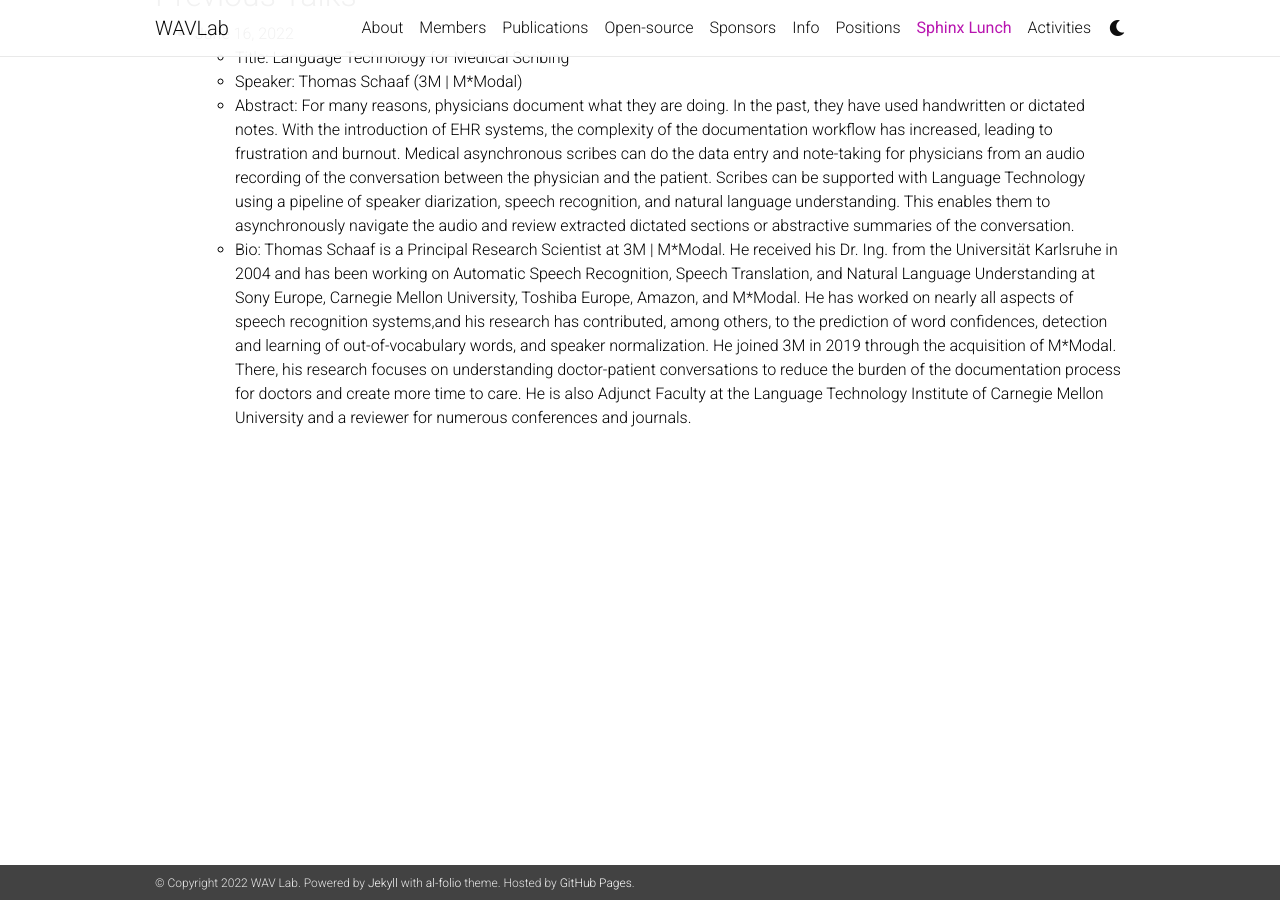
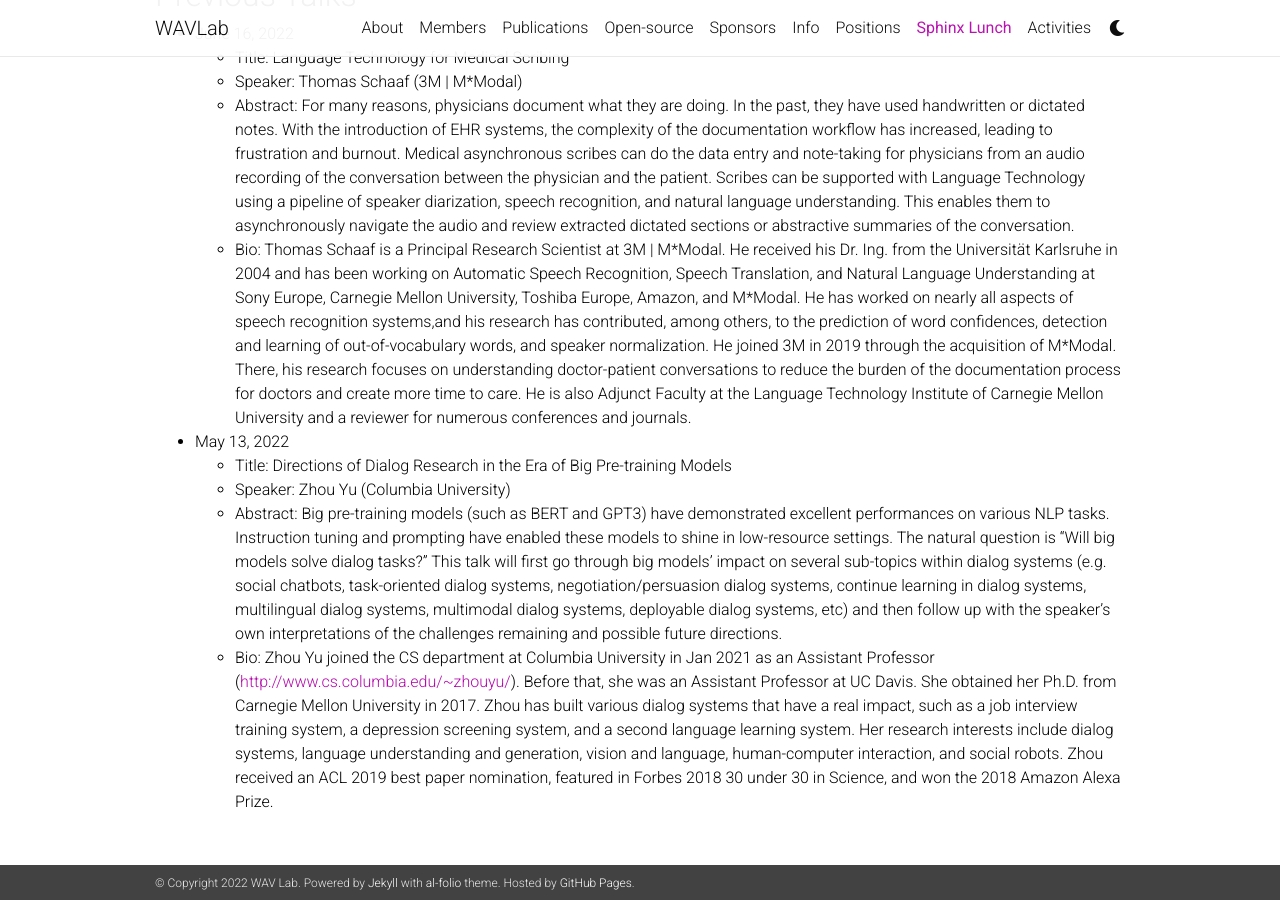
Before and after one commit to shinjiwlab/shinjiwlab.github.io, a Jekyll site: the page built from _pages/sphinx-lunch.md, in a window 1280 px wide and 900 px high, scrolled down 512 px. Built offline with Jekyll 4.4.1, drawn with Linux system fonts in a browser that asks for light colours; nearby versions of some CDN libraries; a style sheet for code colours, icons or effects is not loaded.

Commit message:
add previous talk

```diff
--- a/_pages/sphinx-lunch.md
+++ b/_pages/sphinx-lunch.md
@@ -28,3 +28,9 @@ So, please subscribe to it if you're interested in the CMU speech!
   - Speaker: Thomas Schaaf (3M \| M\*Modal)
   - Abstract: For many reasons, physicians document what they are doing. In the past, they have used handwritten or dictated notes. With the introduction of EHR systems, the complexity of the documentation workflow has increased, leading to frustration and burnout. Medical asynchronous scribes can do the data entry and note-taking for physicians from an audio recording of the conversation between the physician and the patient. Scribes can be supported with Language Technology using a pipeline of speaker diarization, speech recognition, and natural language understanding. This enables them to asynchronously navigate the audio and review extracted dictated sections or abstractive summaries of the conversation.
   - Bio: Thomas Schaaf is a Principal Research Scientist at 3M \| M\*Modal. He received his Dr. Ing. from the Universität Karlsruhe in 2004 and has been working on Automatic Speech Recognition, Speech Translation, and Natural Language Understanding at Sony Europe, Carnegie Mellon University, Toshiba Europe, Amazon, and M\*Modal. He has worked on nearly all aspects of speech recognition systems,and his research has contributed, among others, to the prediction of word confidences, detection and learning of out-of-vocabulary words, and speaker normalization. He joined 3M in 2019 through the acquisition of M*Modal. There, his research focuses on understanding doctor-patient conversations to reduce the burden of the documentation process for doctors and create more time to care. He is also Adjunct Faculty at the Language Technology Institute of Carnegie Mellon University and a reviewer for numerous conferences and journals.
+
+- May 13, 2022
+  - Title: Directions of Dialog Research in the Era of Big Pre-training Models
+  - Speaker: Zhou Yu (Columbia University)
+  - Abstract: Big pre-training models (such as BERT and GPT3) have demonstrated excellent performances on various NLP tasks. Instruction tuning and prompting have enabled these models to shine in low-resource settings. The natural question is “Will big models solve dialog tasks?” This talk will first go through big models’ impact on several sub-topics within dialog systems (e.g. social chatbots, task-oriented dialog systems, negotiation/persuasion dialog systems, continue learning in dialog systems, multilingual dialog systems, multimodal dialog systems, deployable dialog systems, etc) and then follow up with the speaker's own interpretations of the challenges remaining and possible future directions.
+  - Bio: Zhou Yu joined the CS department at Columbia University in Jan 2021 as an Assistant Professor ([http://www.cs.columbia.edu/~zhouyu/](http://www.cs.columbia.edu/~zhouyu/)). Before that, she was an Assistant Professor at UC Davis. She obtained her Ph.D. from Carnegie Mellon University in 2017. Zhou has built various dialog systems that have a real impact, such as a job interview training system, a depression screening system, and a second language learning system. Her research interests include dialog systems, language understanding and generation, vision and language, human-computer interaction, and social robots. Zhou received an ACL 2019 best paper nomination, featured in Forbes 2018 30 under 30 in Science, and won the 2018 Amazon Alexa Prize.
```
